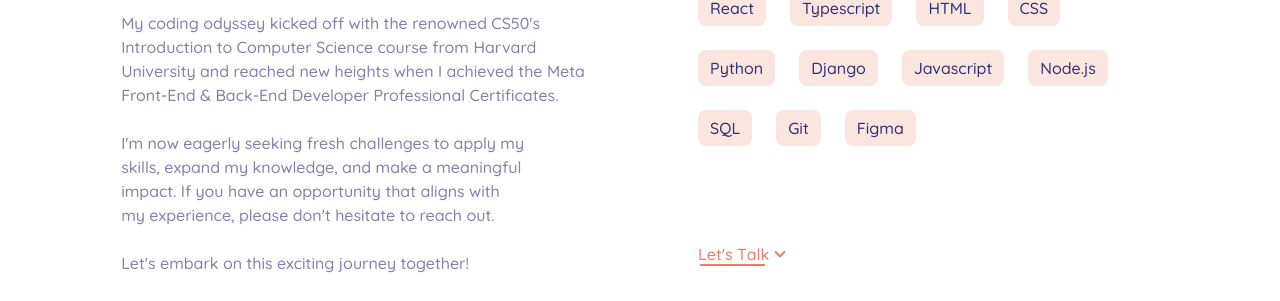
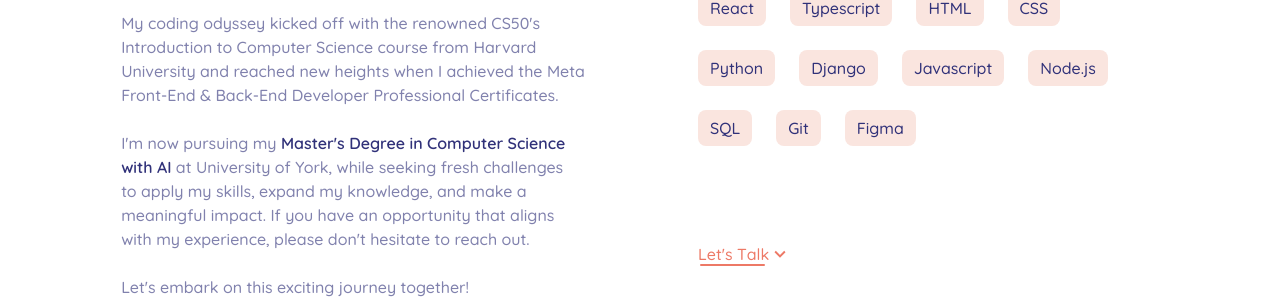
Before and after one commit to AimeeHa/Profile, a React (Vite) app in the folder react/profile/: page / in a window 1280 px wide. Shown: the part 1073-1374 px from the top of the page. Built offline with nearby package versions, Linux system fonts and the light colour scheme.

Commit message:
updated CV and added Msc in profile

```diff
--- a/react/profile/src/components/About.jsx
+++ b/react/profile/src/components/About.jsx
@@ -53,10 +53,14 @@ export default function About() {
               simple tic-tac-toe game, which ignited my passion for development. */}
             </p>
             <p>
-              I'm now eagerly seeking fresh challenges to apply my skills,
-              expand my knowledge, and make a meaningful impact. If you have an
-              opportunity that aligns with my experience, please don't hesitate
-              to reach out.
+              I'm now pursuing my{' '}
+              <span className="text-blue font-[600]">
+                Master's Degree in Computer Science with AI
+              </span>{' '}
+              at University of York, while seeking fresh challenges to apply my
+              skills, expand my knowledge, and make a meaningful impact. If you
+              have an opportunity that aligns with my experience, please don't
+              hesitate to reach out.
             </p>
             <p>Let's embark on this exciting journey together!</p>
           </article>
```
Also changed, not shown: 1 other file (tests, documents, lock files or other folders).
